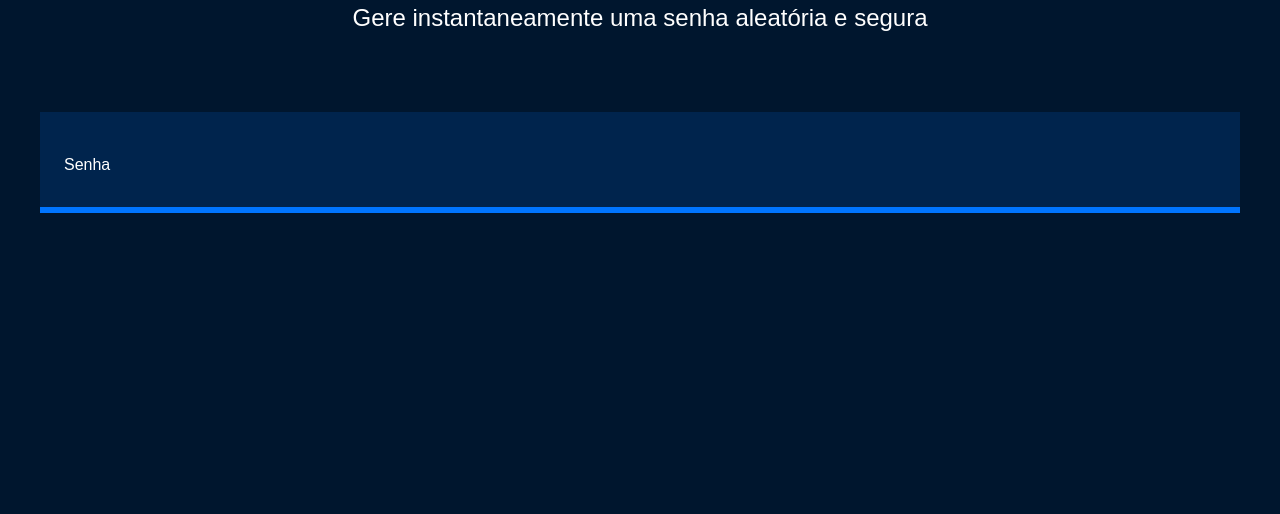
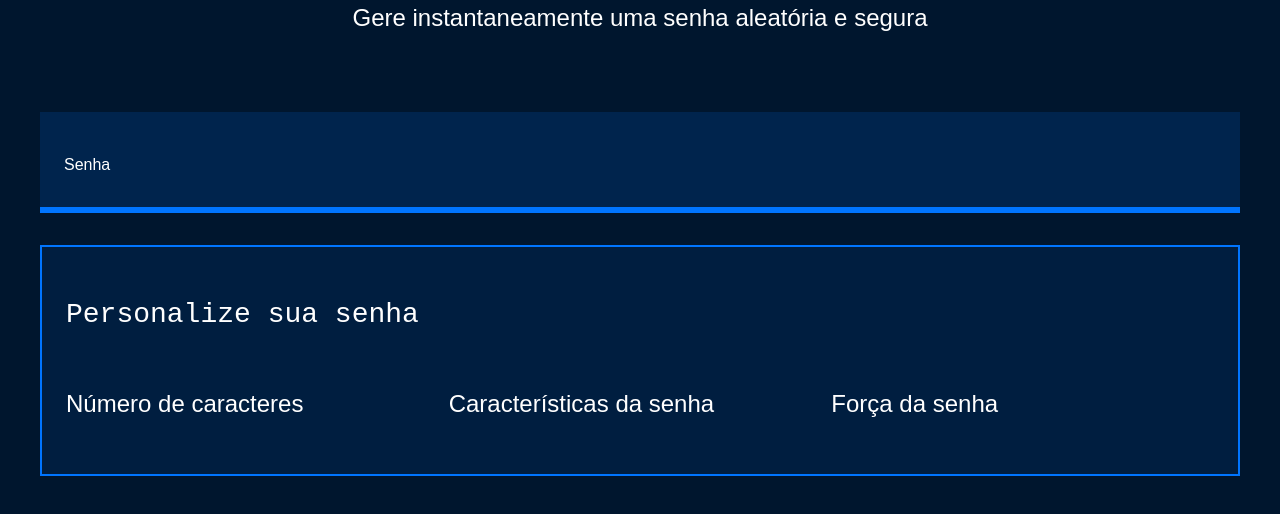
Before and after one commit to BrunoGuerrien/Programa-o---Senhas, a plain HTML site: page index.html in a window 1280 px wide. Shown: the part 208-722 px from the top of the page. Drawn offline with Linux system fonts and the light colour scheme; a web font is replaced by a local one.

Commit message:
Aula do dia 16/09.

```diff
--- a/index.html
+++ b/index.html
@@ -12,13 +12,26 @@ scale=1.0”>
         <div class="conteudo-titulo">
             <img src="unlock.svg" alt="cadeado fechado">
             <h2 class="titulo-principal">Gerador de senhas</h2>
-    <h3 class="titulo-secundario">Gere instantaneamente uma senha
-    aleatória e segura</h3>
+            <h3 class="titulo-secundario">Gere instantaneamente uma senha aleatória e segura</h3>
         </div>
         <div class="conteudo-senha">
             <label for="senha">Senha</label>
             <input name="senha" type="text" id="campo-senha">
         </div>
+        <div class="parametro">
+        <h3 class="parametro-titulo">Personalize sua senha</h3>
+            <div class="parametro-coluna_senha">
+                 <div class="parametro-senha">
+                    <h4 class="parametro-senha_titulo">Número de caracteres</h4>
+                 </div>
+                 <div class="parametro-senha">
+                     <h4 class="parametro-senha_titulo">Características da senha</h4>
+                 </div>
+                 <div class="parametro-senha">
+                 <h4 class="parametro-senha_titulo">Força da senha</h4>
+                </div>
+            </div>
+        </div>
     </section>
     </body>
 </html>
--- a/style.css
+++ b/style.css
@@ -48,6 +48,7 @@ body{
     color: var(--branco);
     font-family: var(--roboto-mono);
     font-size: 40px;
+    width: 70%;
 }
 
 #campo-senha:focus{
@@ -58,3 +59,36 @@ body{
     max-width: 1200px;
     margin: 0 auto;
 }
+
+.parametro{
+    background-color: var(--fundo-texto);
+    border: 2px solid var(--borda);
+    margin-top: 32px;
+    padding: 24px;
+}
+
+.parametro-titulo{
+    font-family: var(--roboto-mono);
+    font-size: 28px;
+}
+
+.parametro-senha_titulo{
+    font-size: 24px;
+}
+
+.parametro-coluna_senha{
+    display: flex;
+    flex-direction: column;
+    justify-content: center;
+}
+
+@media screen and (min-width: 768px) {
+    .parametro-coluna_senha{
+    flex-direction: row;
+    }
+}
+
+.parametro-senha{
+    width: 50%;
+    margin: 0 auto;
+}
```
Lines whose indentation alone changed are shown as unchanged.
